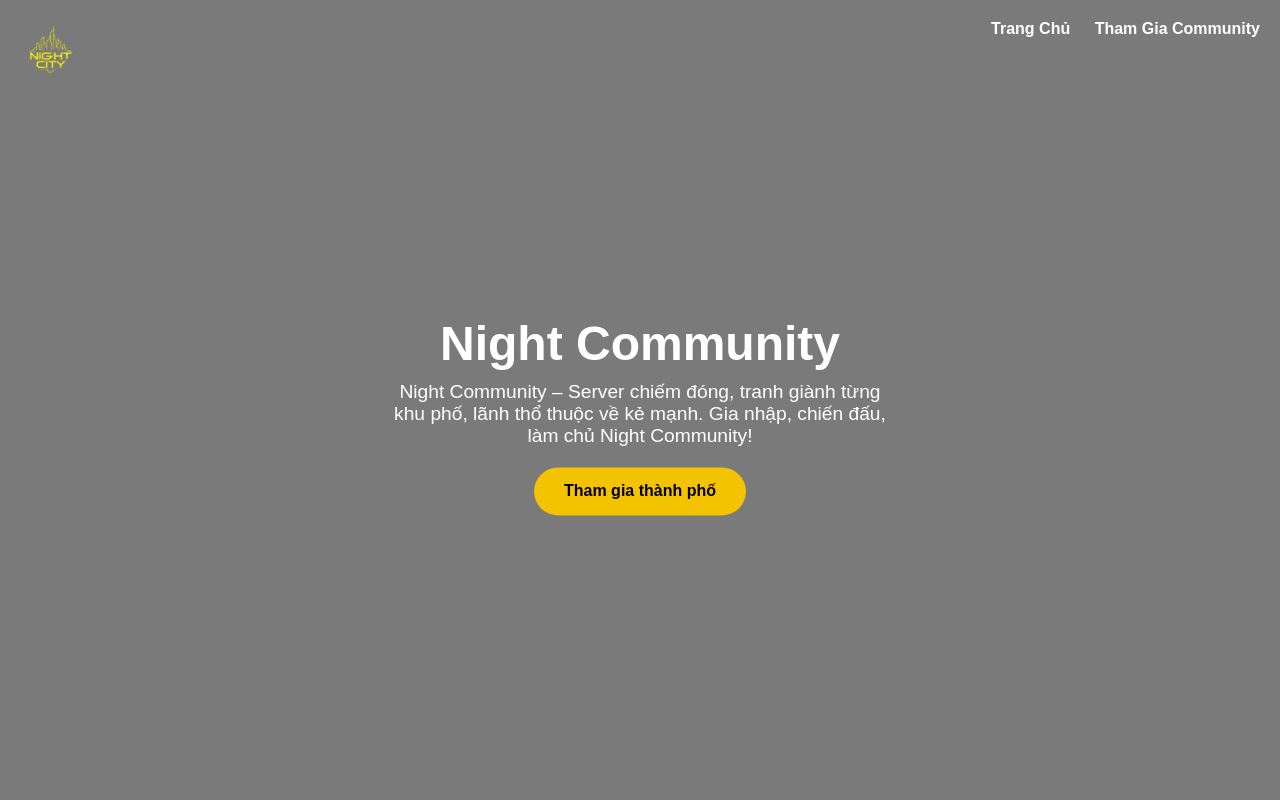
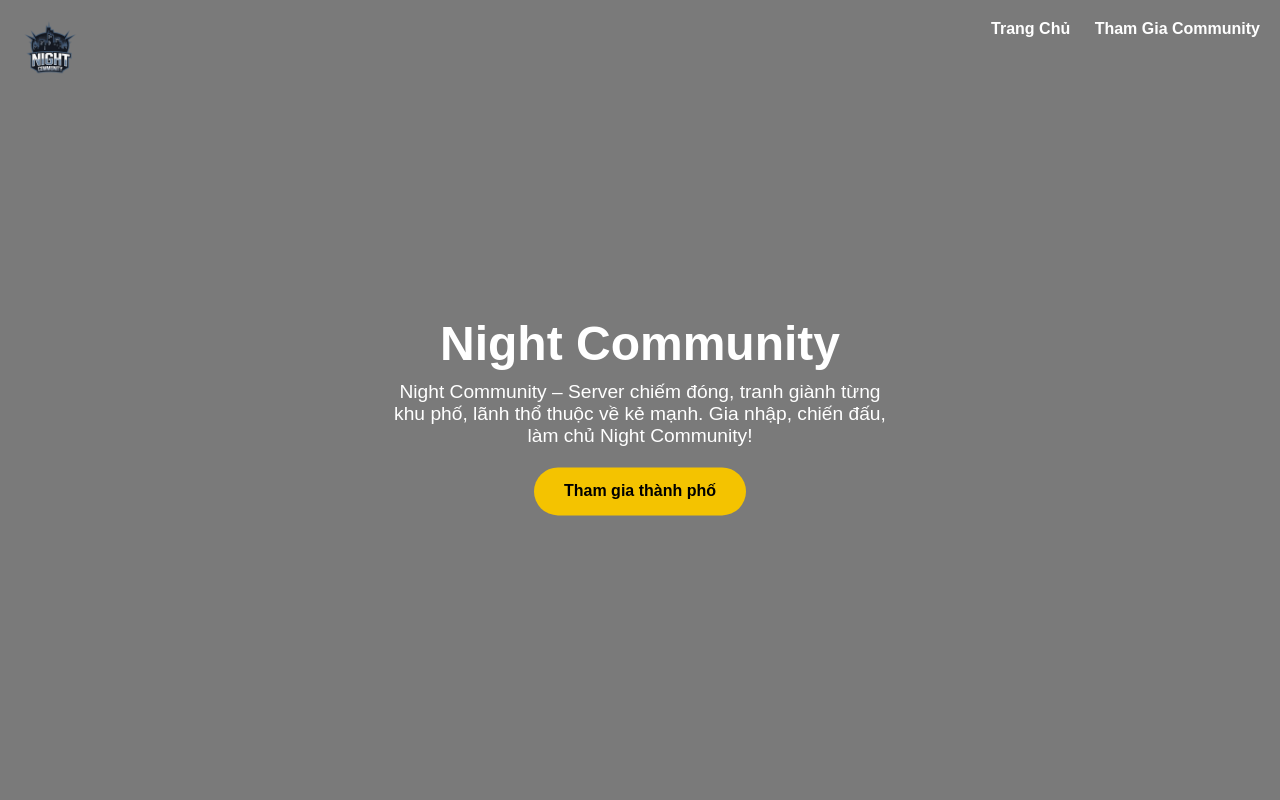
Before and after one commit to NguyenTriBT/night.city, a plain HTML site: page index.html in a window 1280 px wide. Shown: the top 800 px of the page. Drawn offline with Linux system fonts and the light colour scheme.

Commit message:
index.html

```diff
--- a/index.html
+++ b/index.html
@@ -29,7 +29,7 @@
 </head>
 <body>
     <header>
-        <div class="logo"><img src="logo.png" alt="Night City Logo"></div>
+        <div class="logo"><img src="logov3.png" alt="Night City Logo"></div>
         <div class="menu">
             <a href="#">Trang Chủ</a>
             <a href="#thamgia">Tham Gia Community</a>
```
